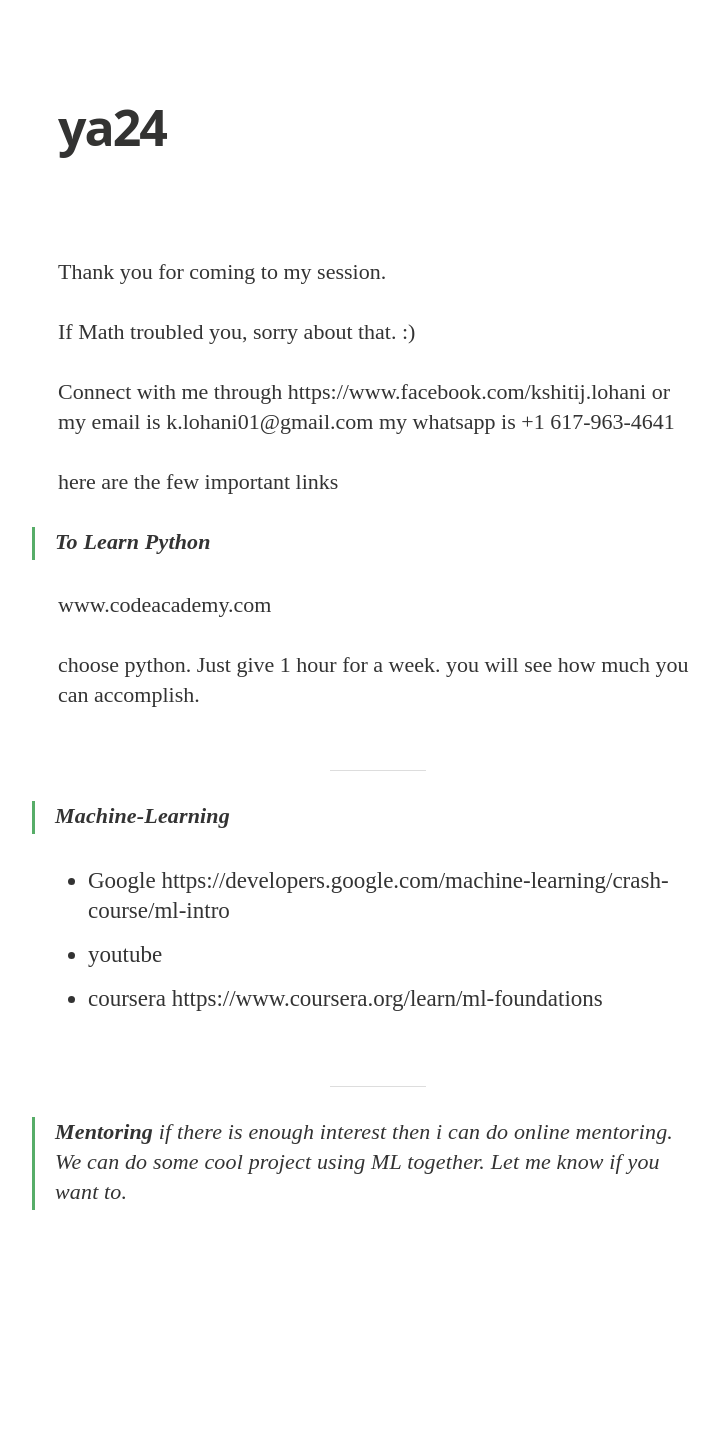
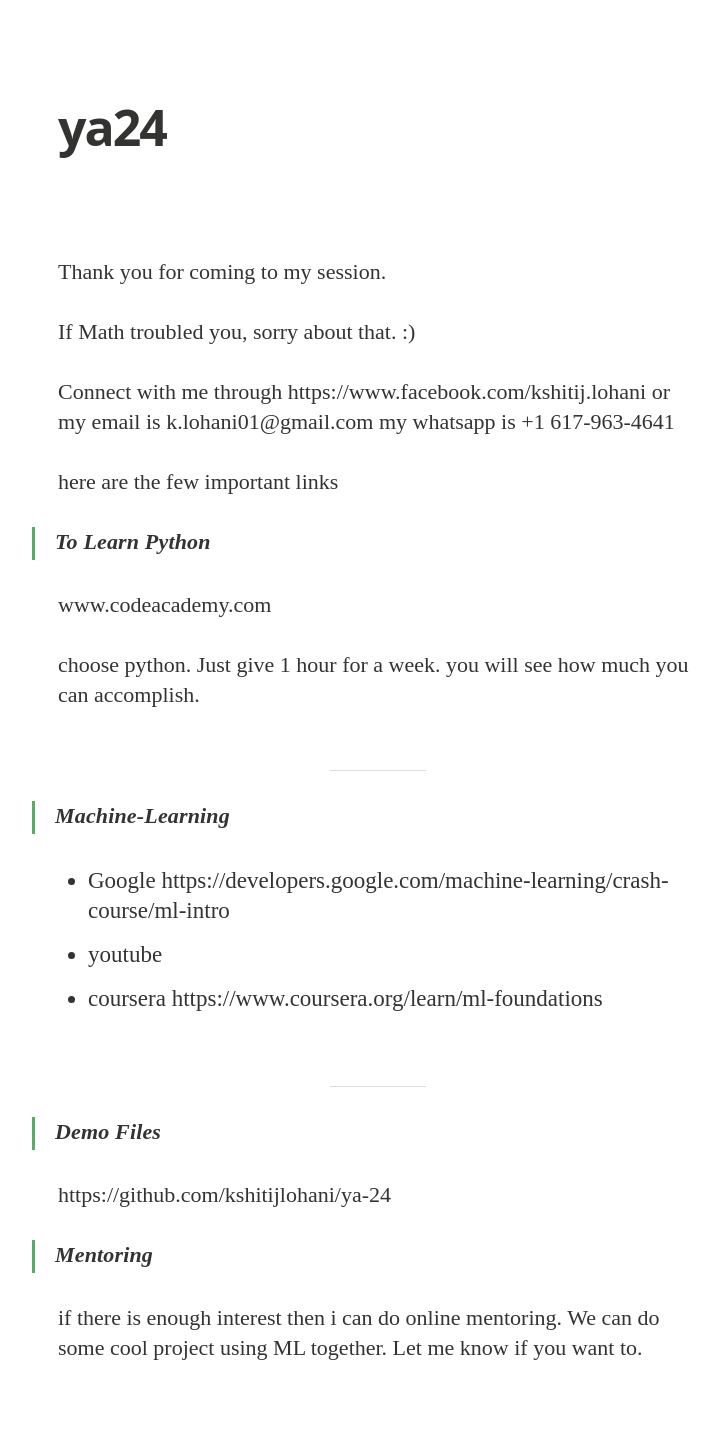
Before and after one commit to kshitijlohani/kshitijlohani.github.io, a Jekyll site: the page built from pages/ya24.md, in a window 1280 px wide. Shown: the whole page, without its empty margins (262-980 px from the left). Built offline with Jekyll 4.4.1, drawn with Linux system fonts in a browser that asks for light colours; nearby versions of some CDN libraries; some web fonts are replaced; before the commit the page ends 1280 px from its top, so only the background shows below that.

Commit message:
updated clear design for ya24

```diff
--- a/pages/ya24.md
+++ b/pages/ya24.md
@@ -33,6 +33,12 @@ Just give 1 hour for a week. you will see how much you can accomplish.
 
 ---
 
+> **Demo Files**
+
+https://github.com/kshitijlohani/ya-24
+
+
 > **Mentoring**
+
 if there is enough interest then i can do online mentoring.
 We can do some cool project using ML together. Let me know if you want to.
```
